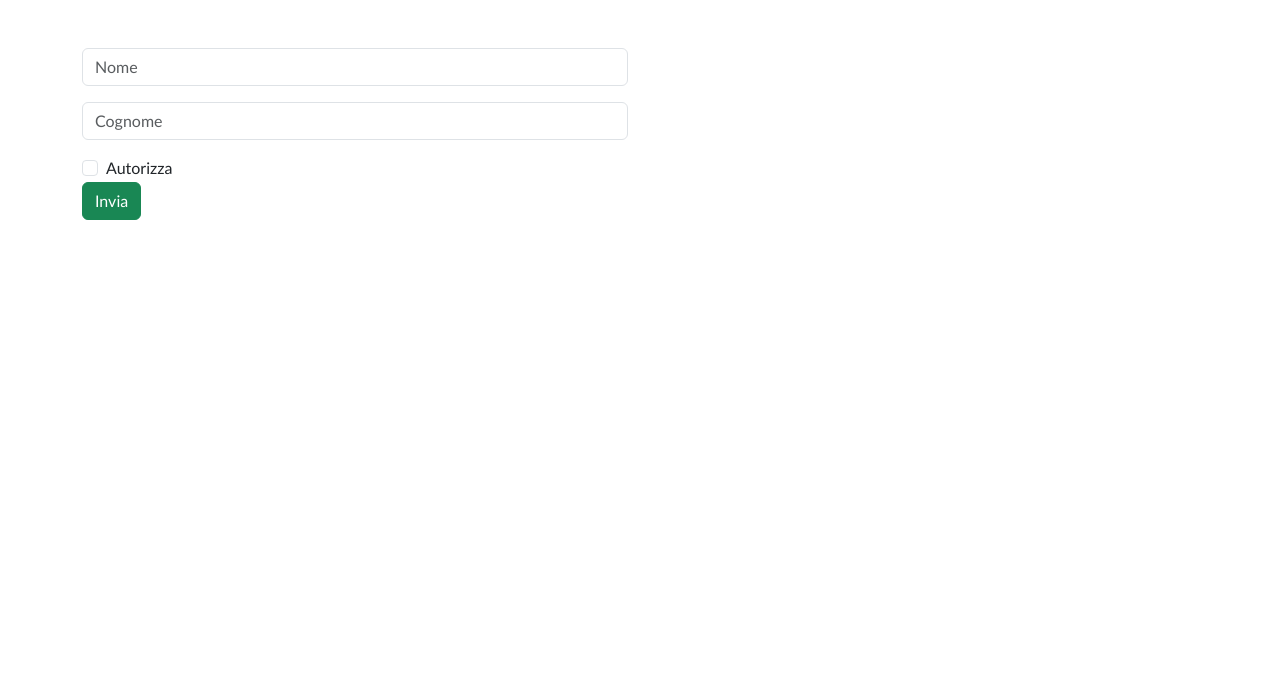
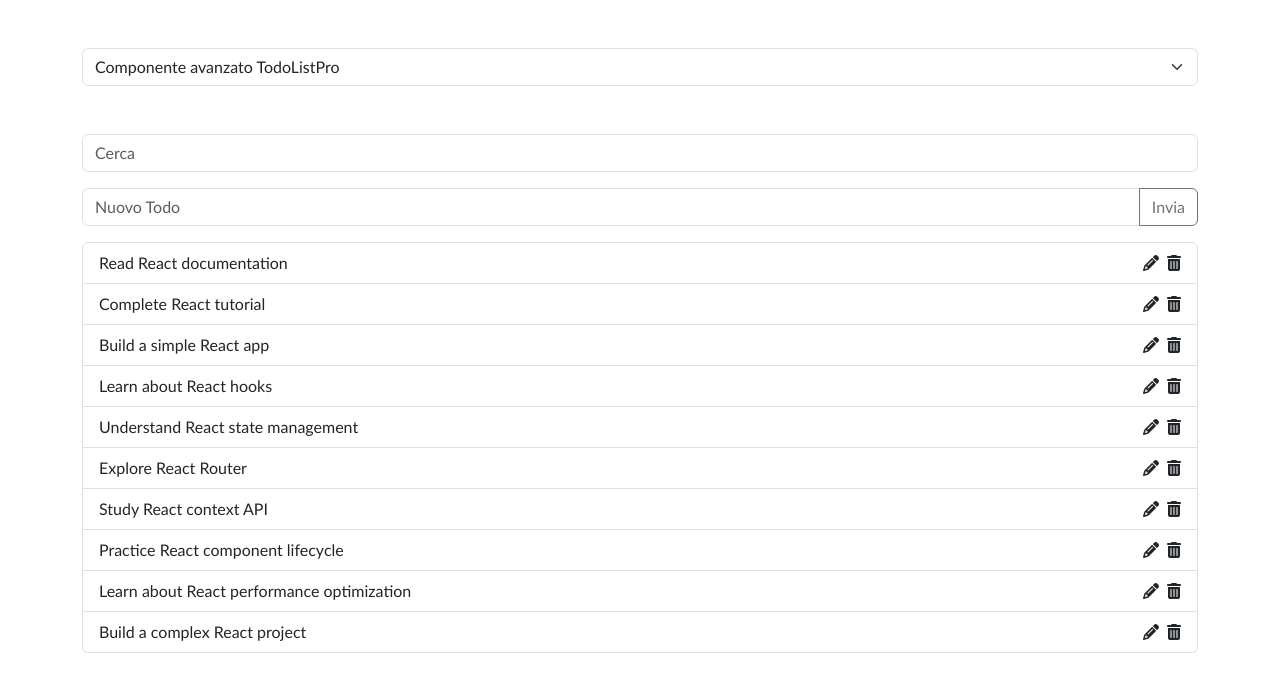
Before and after one commit to Stefano-Corradi-Boolean/primo-react, a React (Vite) app: page / in a window 1280 px wide. Shown: the top 692 px of the page. Built offline with nearby package versions, Linux system fonts and the light colour scheme.

Commit message:
useEffect

```diff
--- a/src/App.jsx
+++ b/src/App.jsx
@@ -12,16 +12,55 @@ import FormBase from './components/FormBase'
 import FormPro from './components/FormPro'
 import TodoListVBase from './components/TodoListVBase'
 import TodoListPro from './components/TodoListPro'
+import Clock from './components/Clock'
+import MouseTriler from './components/MouseTriler'
 
 const testoLorem = "Lorem ipsum dolor sit, amet consectetur adipisicing elit. Aspernatur enim ullam in ab, quidem saepe dolores ut atque vero excepturi non eligendi consequuntur, accusantium est beatae quo nihil sunt iste!"
 
+import { useState } from 'react'
+
+const showComponents = [
+  { id: 1, show: 'header', description: 'Componente Header' },
+  { id: 2, show: 'main', description: 'Componente Main con props titolo e testo' },
+  { id: 3, show: 'footer', description: 'Componente Footer' },
+  { id: 4, show: 'list', description: 'Componente List' },
+  { id: 5, show: 'cardlist', description: 'Componente CardList' },
+  { id: 6, show: 'counter', description: 'Componente Counter' },
+  { id: 7, show: 'counterpro', description: 'Componente avanzato CounterPro' },
+  { id: 8, show: 'counterpropro', description: 'Componente ancora più avanzato CounterProPro' },
+  { id: 9, show: 'accordionbase', description: 'Componente AccordionBase' },
+  { id: 10, show: 'accordionpro', description: 'Componente AccordionPro' },
+  { id: 11, show: 'todobase', description: 'Componente base TodoListVBase' },
+  { id: 12, show: 'todopro', description: 'Componente avanzato TodoListPro' },
+  { id: 13, show: 'formbase', description: 'Componente base FormBase' },
+  { id: 14, show: 'formpro', description: 'Componente avanzato FormPro' },
+  { id: 15, show: 'clock', description: 'Componente Clock' },
+  { id: 16, show: 'mousetrailer', description: 'Cooridnate Mouse' },
+];
 
 const App = () => {
 
-  const show = 'formpro';
+  const [show, setShow] = useState('todopro')
 
   return (
     <>
+
+      <div className="container my-5">
+        <select
+          className="form-select"
+          onChange={(e) => setShow(e.target.value)} defaultValue={show}
+        >
+          {showComponents.map(item => (
+            <option
+              key={item.id}
+              value={item.show}
+            >
+              {item.description}
+            </option>
+
+          ))}
+        </select>
+      </div>
 
       {show == 'header' && <Header />}
       {show == 'main' && <Main titolo="Questo titolo è una props" testo={testoLorem} />}
@@ -35,8 +74,10 @@ const App = () => {
       {show == 'accordionpro' && <AccordionPro />}
       {show == 'todobase' && <TodoListVBase />}
       {show == 'todopro' && <TodoListPro />}
-      {show == 'todobase' && <FormBase />}
+      {show == 'formbase' && <FormBase />}
       {show == 'formpro' && <FormPro />}
+      {show == 'clock' && <Clock />}
+      {show == 'mousetrailer' && <MouseTriler />}
 
     </>
   )
--- /dev/null
+++ b/src/components/Clock.jsx
@@ -0,0 +1,45 @@
+import { useState, useEffect } from "react"
+
+
+
+const Clock = () => {
+
+  const [time, setTime] = useState(new Date())
+
+
+  // al caricamento della pagina imposto una timing functionc che mi aggiorna l'orologio
+  useEffect(() => {
+
+    const clockInterval = setInterval(() => {
+      setTime(new Date())
+    }, 1000)
+    console.log('OROLOGIO montato');
+
+    // quando smonto il componente interrompo il setInterval
+    return () => {
+      console.log('OROLOGIO SMONTANTO');
+      clearInterval(clockInterval);
+    } // cleanup
+
+  }, [])
+
+  const fomatTime = (data) => {
+    return `${data.getHours()}:${data.getMinutes()}:${data.getSeconds()}`
+  }
+
+  return (
+    <div className="container my-5">
+      <div className="card text-center shadow">
+        <div className="card-body">
+          <div className="card-title">Orologio digitale</div>
+          <div className="card-text text-danger">
+            <h2>{fomatTime(time)}</h2>
+          </div>
+        </div>
+      </div>
+
+    </div>
+  )
+}
+
+export default Clock
--- a/src/components/Counter.jsx
+++ b/src/components/Counter.jsx
@@ -1,4 +1,4 @@
-import { useState } from "react";
+import { useState, useEffect } from "react";
 
 const Counter = () => {
 
@@ -7,6 +7,13 @@ const Counter = () => {
   const handleIncrement = () => {
     setCount(count + 1)
   }
+
+
+  // metto in ascolto ad ogni cambiamento delle state count
+  useEffect(() => {
+    console.log('count è cambiato');
+
+  }, [count])
 
 
   return (
--- a/src/components/FormPro.jsx
+++ b/src/components/FormPro.jsx
@@ -1,10 +1,11 @@
-import { useState } from "react"
+import { useState, useEffect } from "react"
 
 const FormPro = () => {
 
   const defaultFormData = {
     firstname: '',
     lastname: '',
+    age: 18,
     authorize: false
   }
 
@@ -13,11 +14,14 @@ const FormPro = () => {
   const handlerSubmit = (e) => {
     e.preventDefault()
     console.log(formData);
+    // logica di invio del forms....
+    //....
 
+    // resetto il form
+    setFormData(defaultFormData);
   }
 
   const handlerChange = (e) => {
-    console.log(e.target);
 
     let { name, value, type, checked } = e.target;
     value = type === 'checkbox' ? checked : value;
@@ -27,6 +31,18 @@ const FormPro = () => {
       [name]: value
     })
   }
+
+  useEffect(() => {
+    if (formData.age < 18) {
+      alert('Devi essere naggiorenne!')
+    }
+  }, [formData.age])
+
+  // eseguito al montaggio del componente
+  useEffect(() => {
+    console.log('il ciclo di vita è stato montato');
+
+  }, [])
 
   return (
     <div className="container my-5">
@@ -50,6 +66,14 @@ const FormPro = () => {
               value={formData.lastname}
               onChange={handlerChange}
               type="text"
+            />
+            <input
+              className="form-control mb-3"
+              placeholder="Età"
+              name="age"
+              value={formData.age}
+              onChange={handlerChange}
+              type="number"
             />
 
             <div className="form-check">
--- /dev/null
+++ b/src/components/MouseTriler.jsx
@@ -0,0 +1,37 @@
+import { useState, useEffect } from "react"
+
+const MouseTriler = () => {
+
+  const [position, setPosition] = useState({ x: 0, y: 0 })
+
+  useEffect(() => {
+
+    const handlerMouseMove = (e) => {
+      console.log();
+
+      setPosition({ x: e.clientX, y: e.clientY })
+    }
+
+    window.addEventListener('mousemove', handlerMouseMove)
+
+    // quando smonto il componenter rimuovo il listener
+    return () => window.removeEventListener('mousemove', handlerMouseMove)
+
+  }, [])
+
+  return (
+    <div className="container my-5">
+      <div className="card text-center shadow">
+        <div className="card-body">
+          <div className="card-title">Coordinate Mouse</div>
+          <div className="card-text text-danger">
+            <h2>x:{position.x} y:{position.y}</h2>
+          </div>
+        </div>
+      </div>
+
+    </div>
+  )
+}
+
+export default MouseTriler
--- a/src/components/TodoListPro.jsx
+++ b/src/components/TodoListPro.jsx
@@ -11,17 +11,23 @@ const tasks = [
   { id: 10, text: "Build a complex React project" }
 ];
 
-import { useState } from "react";
+import { useState, useEffect } from "react";
 const TodoListPro = () => {
 
+  const initialTask = { text: '' };
+
   const [todoList, setTodoList] = useState(tasks);
-  const [newTask, setNewTask] = useState({ text: '' });
+  const [filteredList, setFilteredList] = useState(tasks);
+  const [newTask, setNewTask] = useState(initialTask);
+  const [editTask, setEditTask] = useState(initialTask);
   const [search, setSearch] = useState('')
+  const [isEditMode, setIsEditMode] = useState(false);
 
   const handlerSubmit = (e) => {
     e.preventDefault();
     // creo un clone e della todoList e aggiungo il nuovo elemento
     setTodoList([newTask, ...todoList])
+    setNewTask(initialTask)
   }
 
   const handlerNewTask = (e) => {
@@ -37,38 +43,47 @@ const TodoListPro = () => {
     setTodoList(newTaskList)
   }
 
-  const handlerSearch = (e) => {
-    e.preventDefault()
-    const newTodoList = todoList.filter(task => task.text.toLowerCase().includes(search.toLowerCase()));
-    setTodoList(newTodoList)
+  useEffect(() => {
+    setFilteredList(todoList.filter(task => task.text.toLowerCase().includes(search.toLowerCase())))
+  }, [search, todoList])
+
+  const hamdlerSubmitEdit = (e) => {
+    e.preventDefault();
+    // logica di edit....
+    console.log(editTask);
+    const newTodoList = todoList.map(task => editTask.id == task.id ? editTask : task);
+    setTodoList(newTodoList);
+    // nascondo il form di edit
+    setIsEditMode(false)
+  }
+
+  const handlerEditTask = (e) => {
+    setEditTask({ ...editTask, text: e.target.value })
+  }
+
+  const handlerSetEditTask = (id) => {
+    const taskToEdit = todoList.find(task => task.id == id)
+    setEditTask(taskToEdit);
+    setIsEditMode(true)
   }
 
 
   return (
     <div className="container my-5">
-
-      <form action="" onSubmit={handlerSearch}>
-        <div className="input-group mb-3">
+      {/* SEARCH  */}
       <input
-            className="form-control"
+        className="form-control my-3"
         placeholder="Cerca"
         value={search}
         onChange={(e) => setSearch(e.target.value)}
         type="text"
       />
-          <button
-            className="btn btn-outline-secondary"
-            type="submit"
-          >cerca</button>
-        </div>
-
-      </form>
-
+      {/* CREATE */}
       <form action="#" onSubmit={handlerSubmit}>
         <div className="input-group mb-3">
           <input
             className="form-control"
-            placeholder="Todo"
+            placeholder="Nuovo Todo"
             value={newTask.text}
             onChange={handlerNewTask}
             type="text"
@@ -80,14 +95,37 @@ const TodoListPro = () => {
         </div>
       </form>
 
+      {/* EDIT  */}
+      {isEditMode && (<form action="#" onSubmit={hamdlerSubmitEdit} >
+        <div className="input-group mb-3">
+          <input
+            className="form-control"
+            placeholder="Modifica Todo"
+            value={editTask.text}
+            onChange={handlerEditTask}
+            type="text"
+          />
+          <button
+            className="btn btn-outline-secondary"
+            type="submit"
+          >Modifica</button>
+        </div>
+      </form>)}
+
       <ul className="list-group">
-        {todoList.map(task => (
+        {filteredList.map(task => (
           <li key={task.id} className="list-group-item d-flex justify-content-between">
             <span>{task.text}</span>
+            <div>
+              <i
+                className="fa-solid fa-pencil me-2"
+                onClick={() => handlerSetEditTask(task.id)}
+              ></i>
               <i
                 className="fa-solid fa-trash-can trash"
                 onClick={() => hadlerRemoveTask(task.id)}
               ></i>
+            </div>
           </li>
 
         ))}
--- a/src/index.css
+++ b/src/index.css
@@ -84,7 +84,8 @@ img {
   cursor: pointer;
 }
 
-.trash {
+.trash,
+.fa-pencil {
   cursor: pointer;
 
   &:hover {
```
Lines whose indentation alone changed are shown as unchanged.
